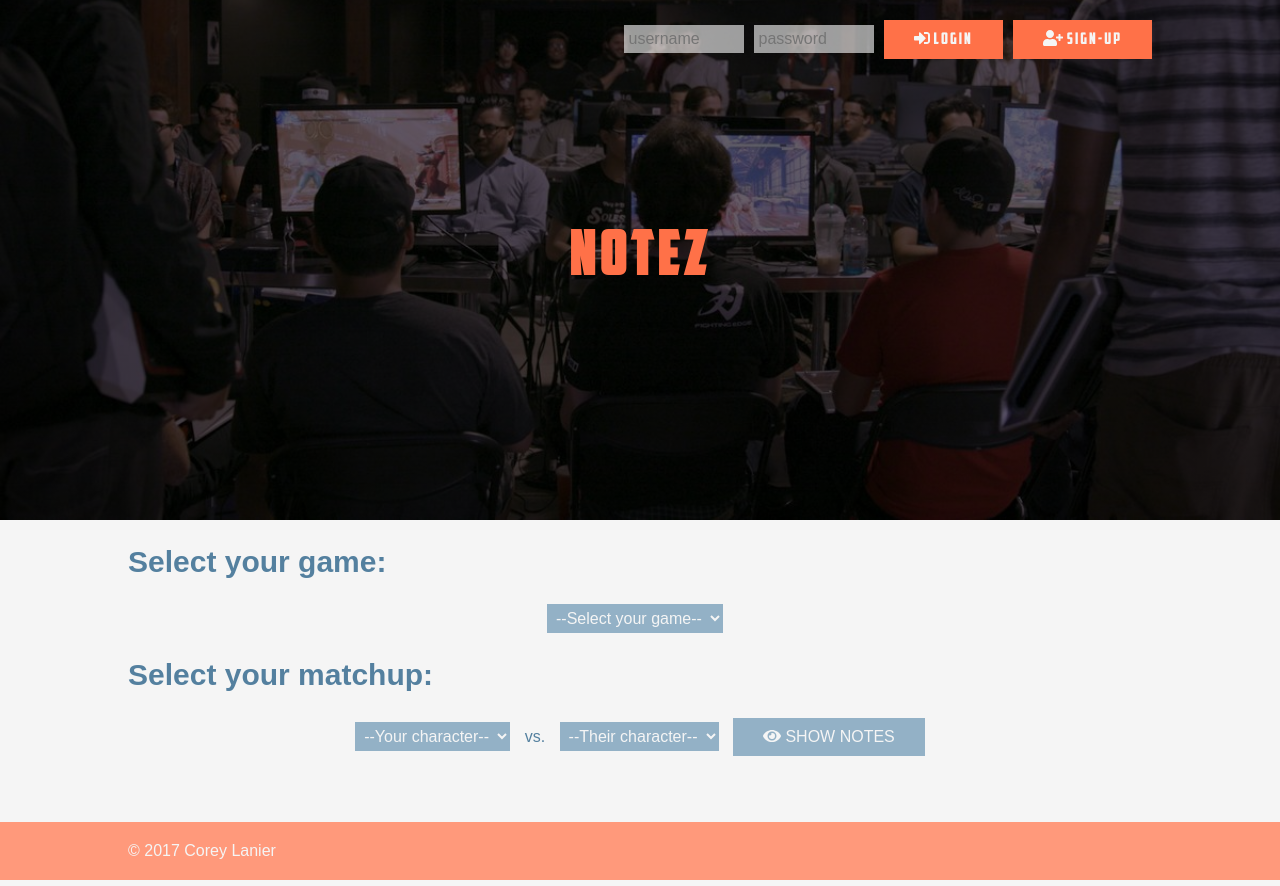
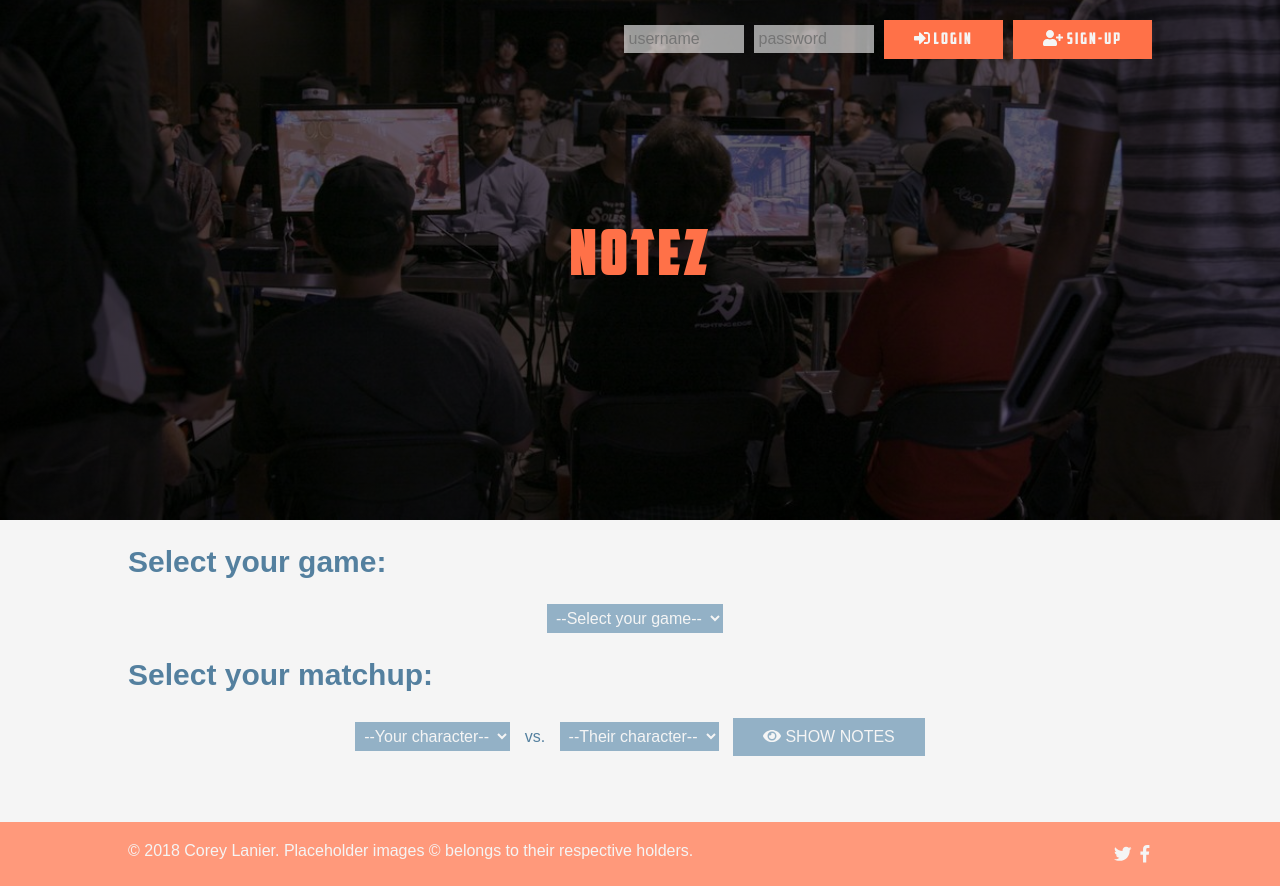
Before and after one commit to MissingPersonFGC/fgcnotes, a website: page index.html in a window 1280 px wide. Drawn offline with nearby package versions, Linux system fonts and the light colour scheme; a script that the page names is missing; a web font is replaced by a local one.

Commit message:
Added social media buttons

```diff
--- a/dev/styles/styles.scss
+++ b/dev/styles/styles.scss
@@ -234,6 +234,21 @@ footer {
     max-width: 1250px;
     margin: 0 auto;
     padding: 0;
+    display: flex;
+    justify-content: space-between;
+
+    a {
+      color: $color-main;
+      display: inline-block;
+      font-size: 17.5px;
+      padding: 2px;
+      transition: background 0.5s, color 0.5s;
+
+      &:hover {
+        background: $color-main;
+        color: lighten($color-accent,10);
+      }
+    }
   }
 }
 
--- a/index.html
+++ b/index.html
@@ -133,7 +133,13 @@
     <!-- Footer -->
     <footer>
       <div class="wrapper">
-        © 2017 Corey Lanier
+        <div class="copyright">
+          © 2018 Corey Lanier. Placeholder images © belongs to their respective holders.
+        </div>
+        <div class="social-media">
+          <a href="http://twitter.com/notez_app" target="_blank"><i class="fab fa-twitter"></i></a>
+          <a href="https://fb.me/appnotez" target="_blank"><i class="fab fa-facebook-f"></i></a>
+        </div>
       </div>
     </footer>
 
--- a/public/styles/style.css
+++ b/public/styles/style.css
@@ -377,7 +377,23 @@ footer {
     width: 80%;
     max-width: 1250px;
     margin: 0 auto;
-    padding: 0; }
+    padding: 0;
+    display: -webkit-box;
+    display: -ms-flexbox;
+    display: flex;
+    -webkit-box-pack: justify;
+        -ms-flex-pack: justify;
+            justify-content: space-between; }
+    footer .wrapper a {
+      color: #f5f5f5;
+      display: inline-block;
+      font-size: 17.5px;
+      padding: 2px;
+      -webkit-transition: background 0.5s, color 0.5s;
+      transition: background 0.5s, color 0.5s; }
+      footer .wrapper a:hover {
+        background: #f5f5f5;
+        color: #ff997b; }
 
 @media (max-width: 414px) {
   header {
```
Also changed, not shown: 1 other file.
